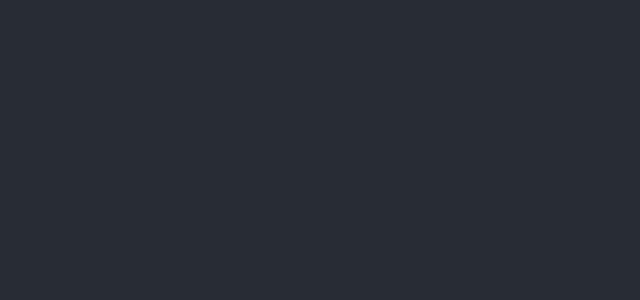
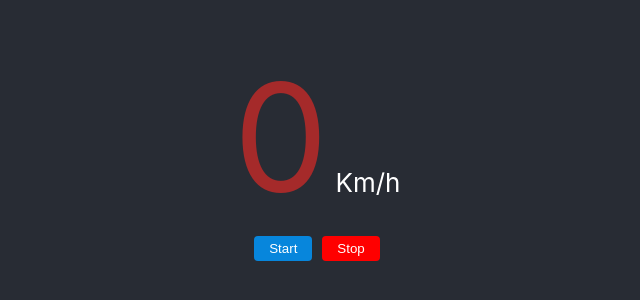
Before and after one commit to kelson-cosme/Velocimetro, a React (Create React App) app: page /velocimetro in a window 1280 px wide. Before the commit this address had no page. Shown: the part 244-544 px from the top of the page, without its empty margins (323-963 px from the left). Built offline with nearby package versions, Linux system fonts and the light colour scheme.

Commit message:
esqueleto do app

```diff
--- a/src/Componentes/Pages/speedmeter/index.jsx
+++ b/src/Componentes/Pages/speedmeter/index.jsx
@@ -0,0 +1,16 @@
+import "./speed-style.css"
+
+export default function Velocimetro(){
+    return(
+        <div>
+            <div>
+                <span id="speed">0</span>
+                <span> Km/h</span>
+            </div>
+
+            <button id="start">Start</button>
+            <button id="stop">Stop</button>
+        </div>
+
+    )
+}
--- /dev/null
+++ b/src/Componentes/Pages/speedmeter/speed-style.css
@@ -0,0 +1,17 @@
+#speed{
+    color: brown;
+    font-size: 150px;
+}
+button{
+    border: none;
+    color: #ffff;
+    padding: 5px 15px;
+    border-radius: 4px;
+    margin: 5px;
+}
+#start{
+    background-color: rgba(0, 153, 255, 0.829);
+}
+#stop{
+    background-color: red;
+}
--- a/src/Componentes/Rotas/index.jsx
+++ b/src/Componentes/Rotas/index.jsx
@@ -1,6 +1,7 @@
 import {Route,Routes,BrowserRouter} from "react-router-dom"
 
 import Home from "../Pages/Home"
+import Velocimetro from "../Pages/speedmeter"
 
 export default function AplicationRoutes(){
     return(
@@ -8,6 +9,7 @@ export default function AplicationRoutes(){
             <Routes>
                 <Route>
                     <Route path="/" element= {<Home/>}/>
+                    <Route path="/velocimetro" element={<Velocimetro/>}/>
                 </Route>
             </Routes>
         </BrowserRouter>
```
